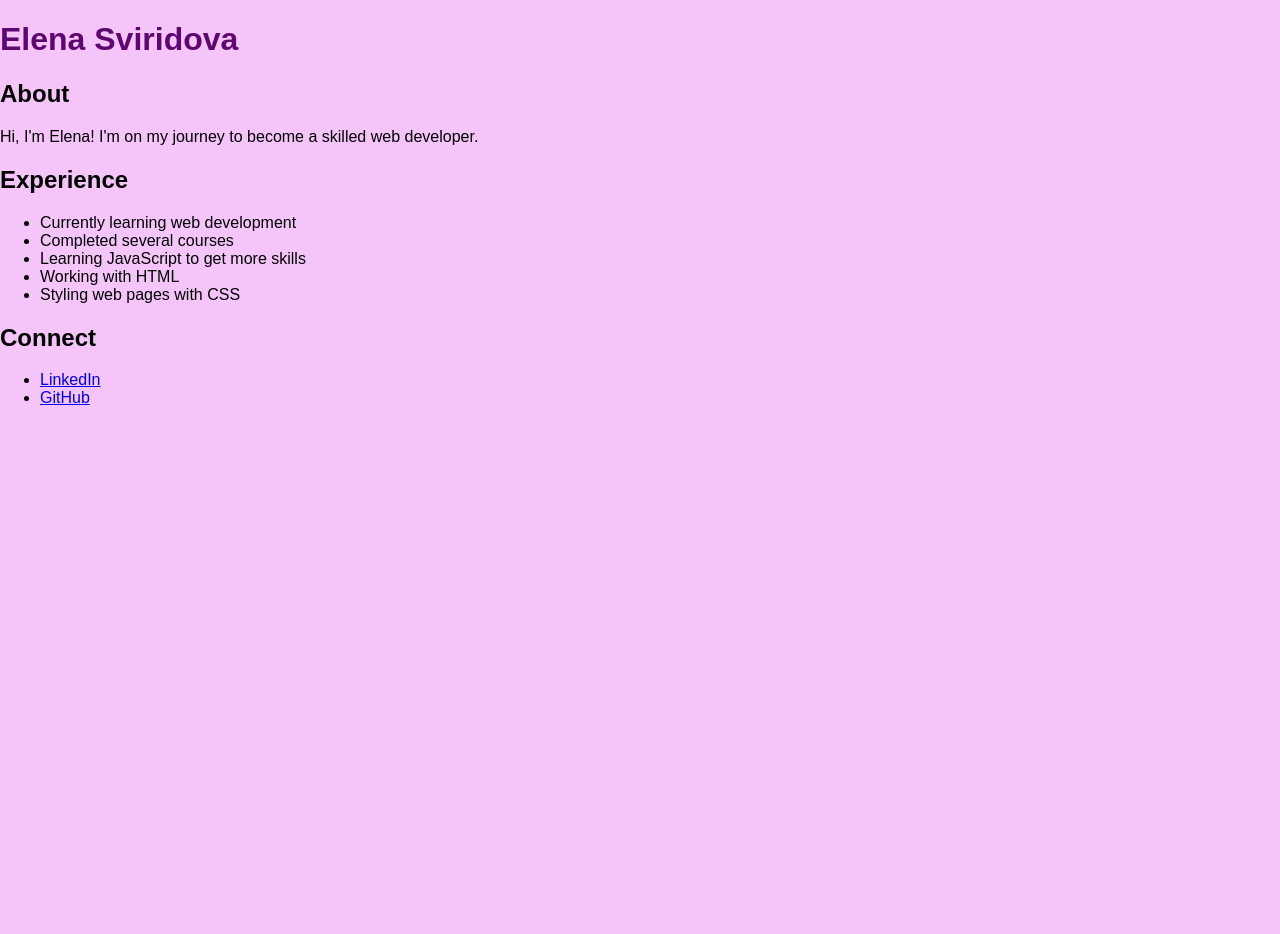
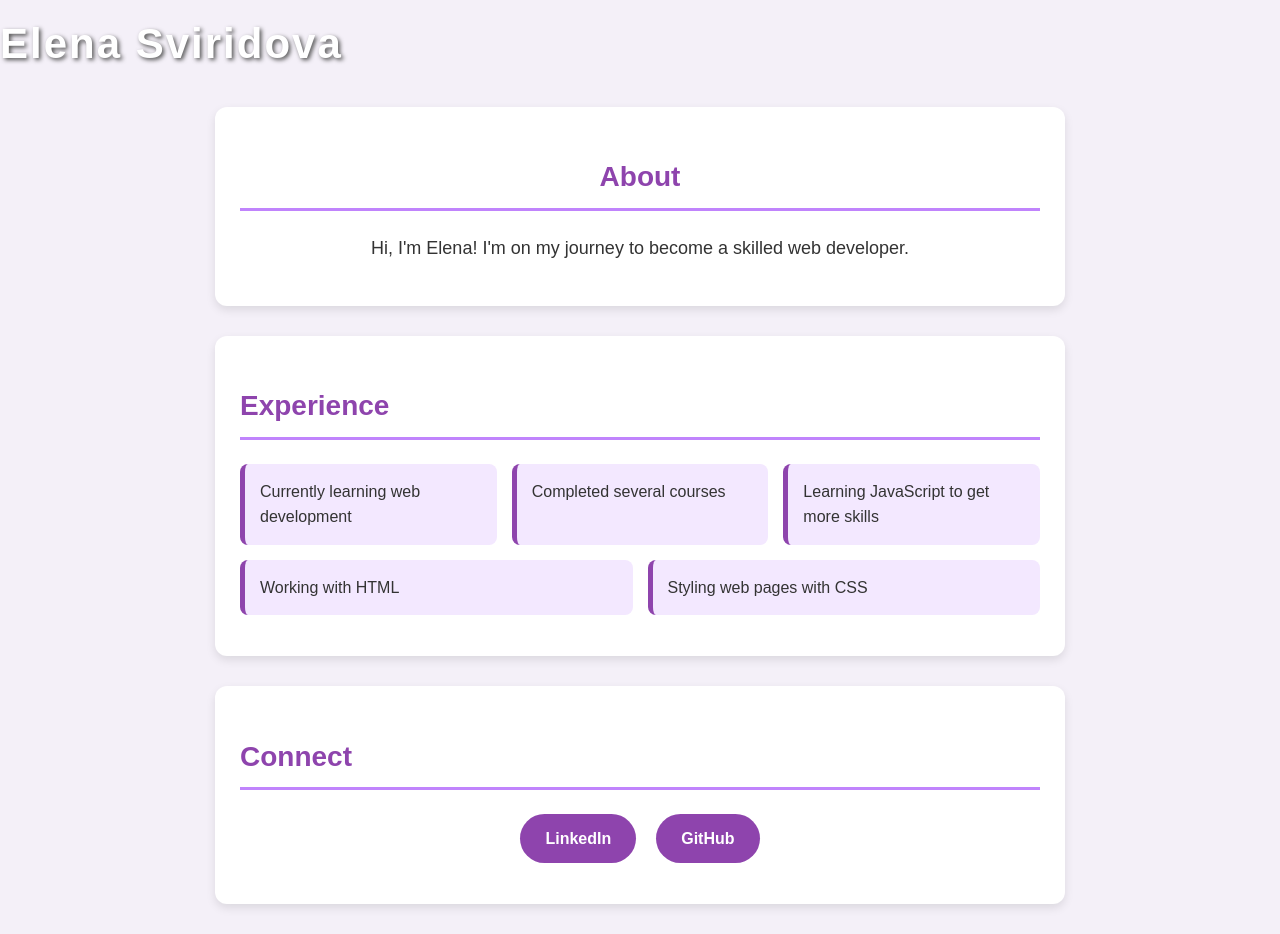
Before and after one commit to ElMurka/Elena-Sviridova-JavaScript-Intro-26.4, a plain HTML site: page index.html in a window 1280 px wide. Before the commit the page ends 800 px from the top, so only its background shows below. Drawn offline with Linux system fonts and the light colour scheme.

Commit message:
check pull

```diff
--- a/index.css
+++ /dev/null
@@ -1,2 +0,0 @@
-h1 {color: #5f0771;}
-body {background-color: #f5c5f9; font-family: Arial, sans-serif; margin: 0; padding: 0;}
--- a/index.html
+++ b/index.html
@@ -6,7 +6,7 @@
         <meta name="description" content="Elena Sviridova's web development portfolio">
         <meta name="keywords" content="Elena Sviridova, web development, portfolio, HTML, CSS, JavaScript">
         <title>Elena Sviridova's Portfolio</title>
-        <link rel="stylesheet" href="index.css">
+        <link rel="stylesheet" href="css/index.css">
     </head>
     <body>
         <h1>Elena Sviridova</h1>
```
